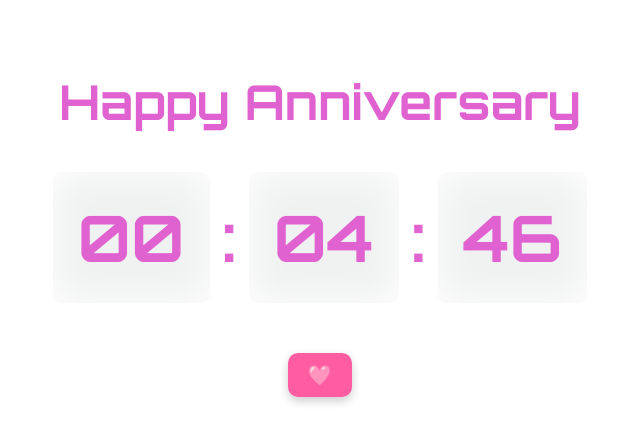
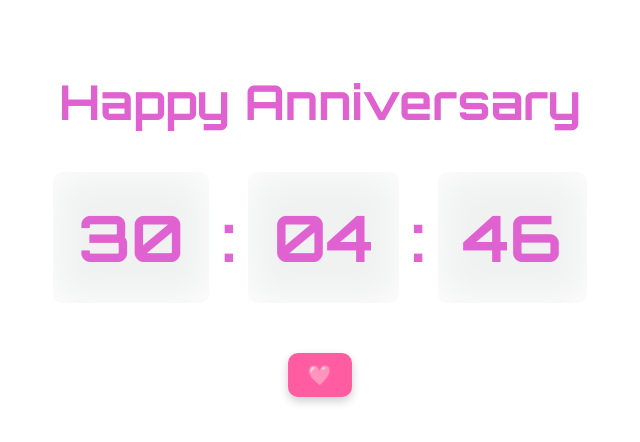
Before and after one commit to GodjiKung/Anniversary, a plain HTML site: page index.html in a window 1280 px wide. Shown: the full height of the page, 320-960 px from the left. Drawn offline with Linux system fonts and the light colour scheme.

Commit message:
Update index.html

```diff
--- a/index.html
+++ b/index.html
@@ -159,7 +159,7 @@
   </div>
 
   <script>
-    const startDate = new Date(2025, 4, 10, 0, 0, 0); // 8 พ.ค. 2025
+    const startDate = new Date(2025, 3, 10, 0, 0, 0); // 8 พ.ค. 2025
 
     function pad(n) {
       return n < 10 ? "0" + n : n;
```
